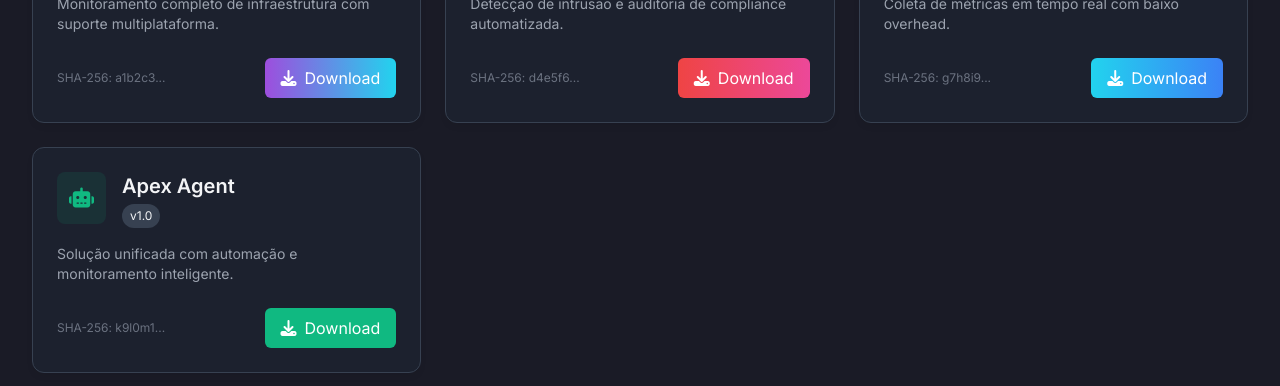
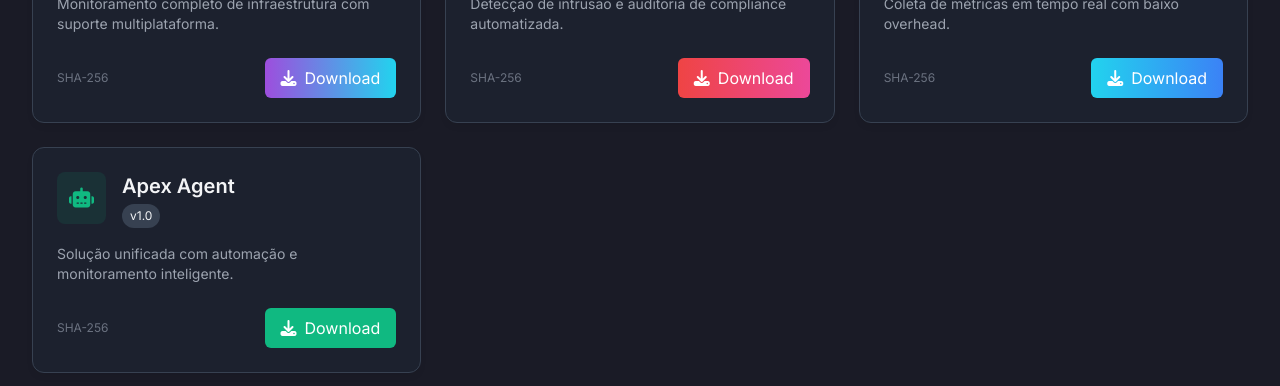
Before and after one commit to rsdenck/apexmonitoring.cloud, a plain HTML site: page docs/repo/index.html in a window 1280 px wide. Shown: the part 355-741 px from the top of the page. Drawn offline with nearby package versions, Linux system fonts and the light colour scheme; a script that the page names is missing.

Commit message:
ajuste sha

```diff
--- a/docs/repo/index.html
+++ b/docs/repo/index.html
@@ -117,7 +117,7 @@
                     Monitoramento completo de infraestrutura com suporte multiplataforma.
                 </p>
                 <div class="flex justify-between items-center">
-                    <span class="text-xs text-gray-500">SHA-256: a1b2c3...</span>
+                    <span class="text-xs text-gray-500">SHA-256</span>
                     <button onclick="downloadAgent('infra')"
                         class="bg-gradient-to-r from-apex-purple to-apex-cyan text-white px-4 py-2 rounded-md hover:opacity-90 transition flex items-center">
                         <i class="fas fa-download mr-2"></i> Download
@@ -140,7 +140,7 @@
                     Detecção de intrusão e auditoria de compliance automatizada.
                 </p>
                 <div class="flex justify-between items-center">
-                    <span class="text-xs text-gray-500">SHA-256: d4e5f6...</span>
+                    <span class="text-xs text-gray-500">SHA-256</span>
                     <button onclick="downloadAgent('security')"
                         class="bg-gradient-to-r from-red-500 to-pink-500 text-white px-4 py-2 rounded-md hover:opacity-90 transition flex items-center">
                         <i class="fas fa-download mr-2"></i> Download
@@ -163,7 +163,7 @@
                     Coleta de métricas em tempo real com baixo overhead.
                 </p>
                 <div class="flex justify-between items-center">
-                    <span class="text-xs text-gray-500">SHA-256: g7h8i9...</span>
+                    <span class="text-xs text-gray-500">SHA-256</span>
                     <button onclick="downloadAgent('telemetry')"
                         class="bg-gradient-to-r from-apex-cyan to-blue-500 text-white px-4 py-2 rounded-md hover:opacity-90 transition flex items-center">
                         <i class="fas fa-download mr-2"></i> Download
@@ -186,7 +186,7 @@
                     Solução unificada com automação e monitoramento inteligente.
                 </p>
                 <div class="flex justify-between items-center">
-                    <span class="text-xs text-gray-500">SHA-256: k9l0m1...</span>
+                    <span class="text-xs text-gray-500">SHA-256</span>
                     <button onclick="downloadAgent('apex')"
                         class="bg-gradient-to-r from-apex-green to-emerald-500 text-white px-4 py-2 rounded-md hover:opacity-90 transition flex items-center">
                         <i class="fas fa-download mr-2"></i> Download
```
